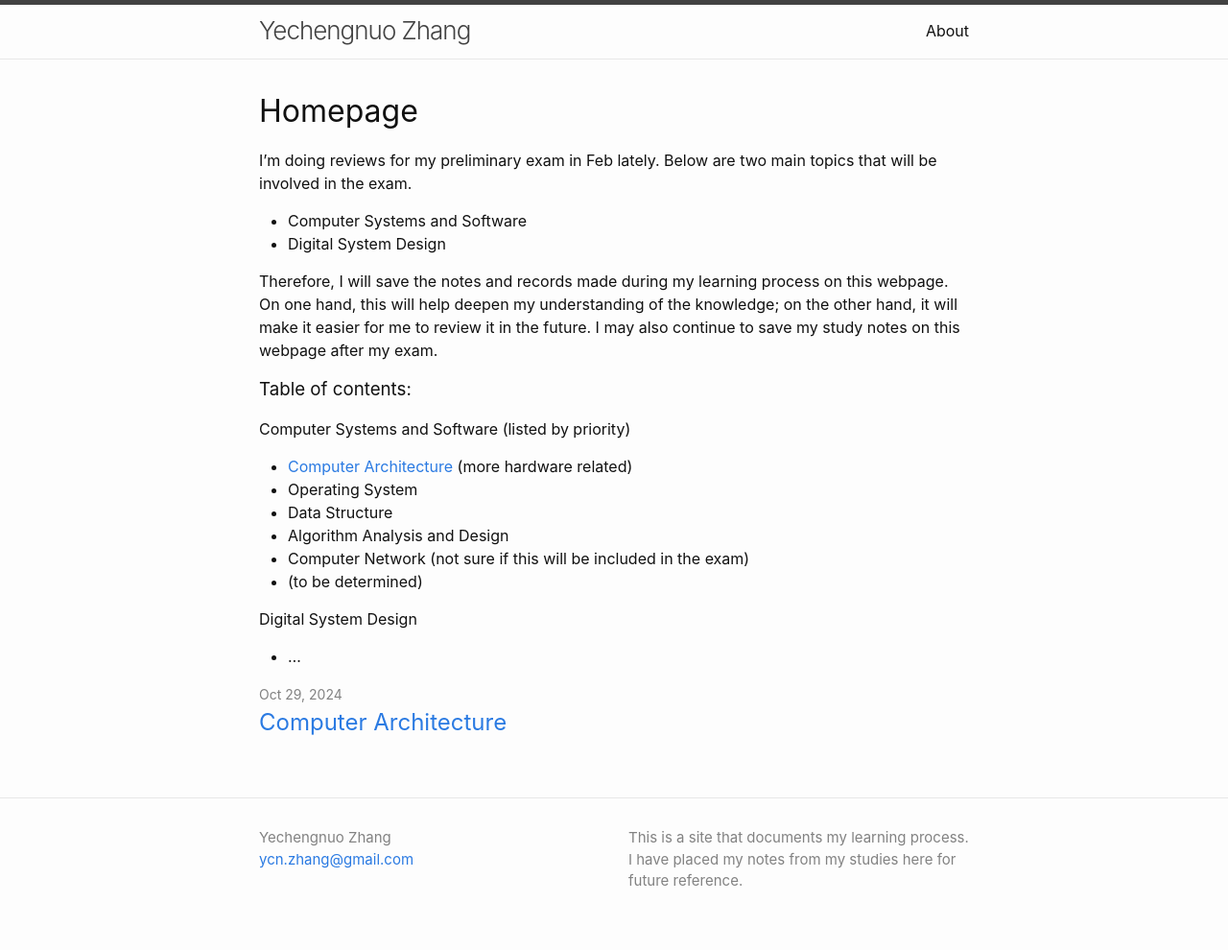
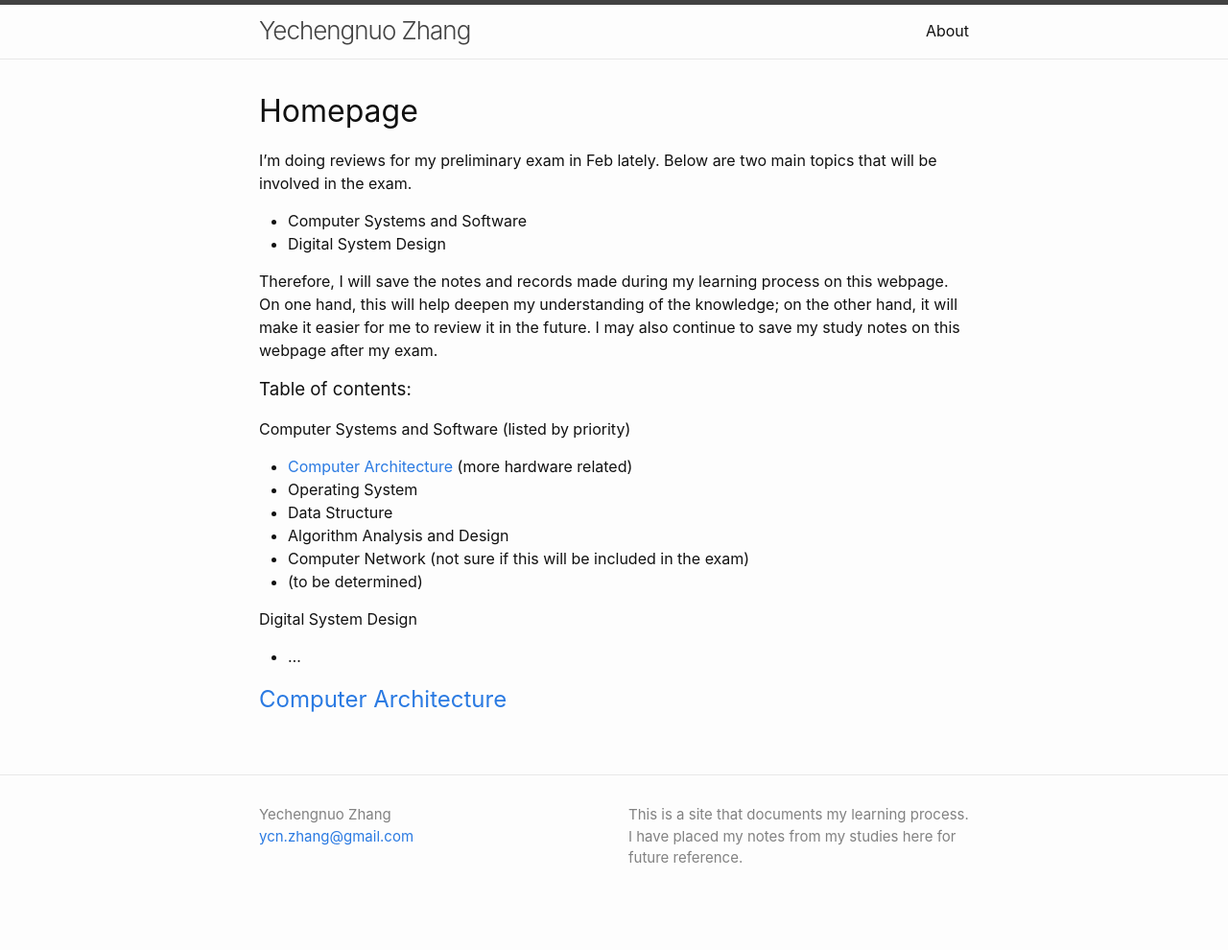
Before and after one commit to ycnzh/ycnzh.github.io, a Jekyll site: the page built from Homepage.md, in a window 1280 px wide. Shown: the whole page at 96% size. Built offline with Jekyll 4.4.1, drawn with Linux system fonts in a browser that asks for light colours; after the commit the page ends 966 px from its top, so only the background shows below that.

Commit message:
removed the date in home page

```diff
--- a/_layouts/home.html
+++ b/_layouts/home.html
@@ -25,7 +25,7 @@ layout: base
       {%- assign date_format = site.minima.date_format | default: "%b %-d, %Y" -%}
       {%- for post in posts -%}
       <li>
-        <span class="post-meta">{{ post.date | date: date_format }}</span>
+        <!-- <span class="post-meta">{{ post.date | date: date_format }}</span> -->
         <h3>
           <a class="post-link" href="{{ post.url | relative_url }}">
             {{ post.title | escape }}
```
